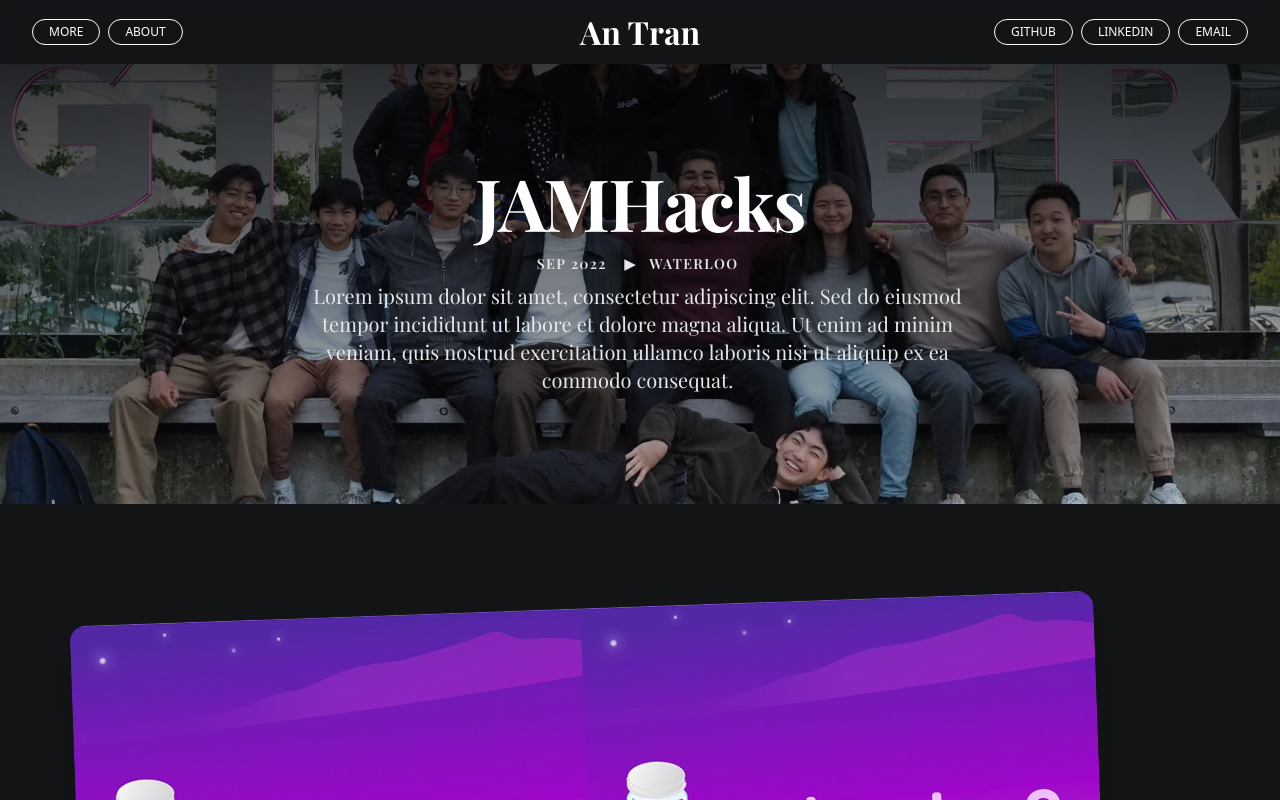
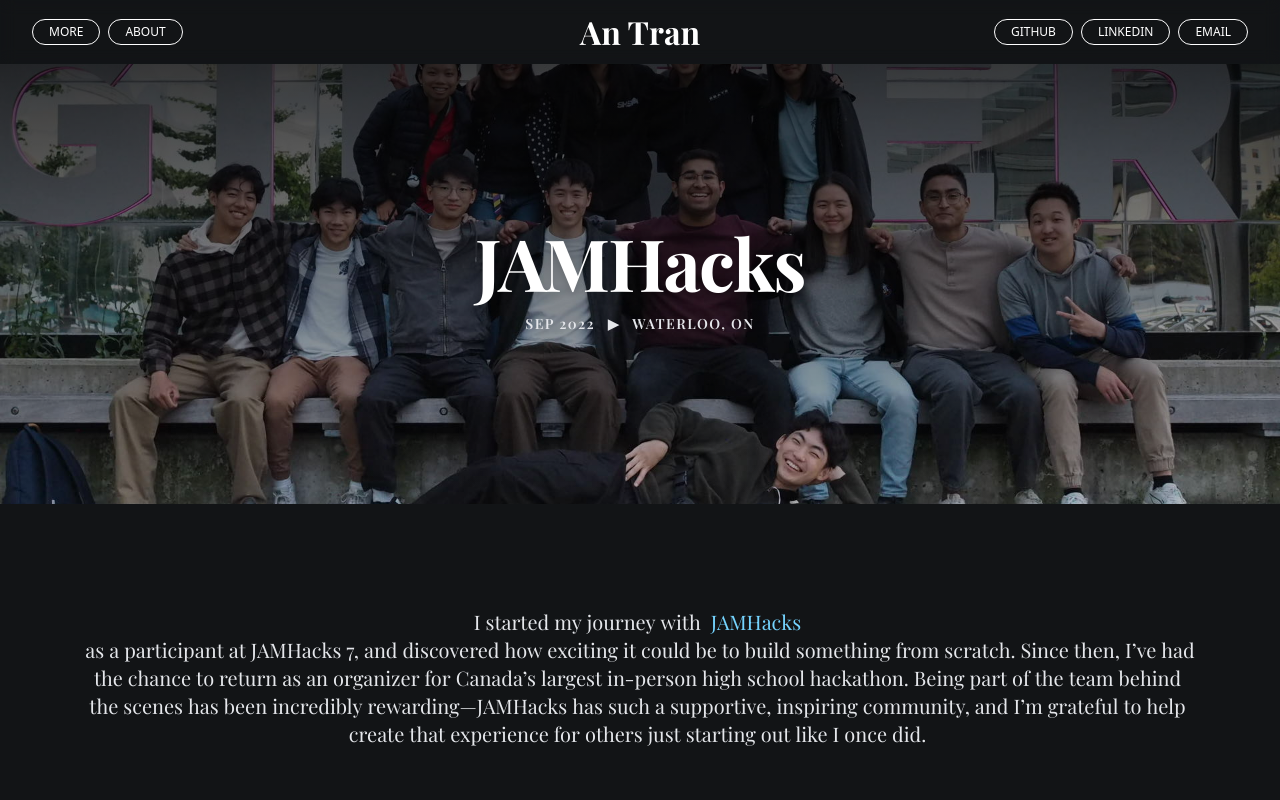
Before and after one commit to quynhan-tr/personal-website, a Next.js app: page /gallery/jamhacks in a window 1280 px wide. Shown: the top 800 px of the page. Built offline with nearby package versions, Linux system fonts and the light colour scheme; a web font is replaced by a local one.

Commit message:
feat: desc added ^.^

```diff
--- a/src/app/gallery/[slug]/page.tsx
+++ b/src/app/gallery/[slug]/page.tsx
@@ -80,12 +80,55 @@
           <h1 className="text-4xl md:text-7xl font-serif font-bold mb-4 tracking-tight drop-shadow-lg">
             {gallery.title}
           </h1>
-          <div className="uppercase tracking-widest text-sm font-semibold text-gray-200 mb-2">
-            <SplitTextAnimated text={date} /> <span className="mx-2">▶</span> <SplitTextAnimated text={location} />
+          <div className="uppercase tracking-widest text-xs md:text-sm font-semibold text-gray-200 mb-2">
+            {date} <span className="mx-2">▶</span> {location}
           </div>
-          <div className="max-w-2xl text-center text-md md:text-xl text-gray-200 font-serif mb-2">
+        </div>
+      </div>
+
+      <div className="w-full flex justify-center mt-6">
+        <div className="max-w-6xl rounded-xl px-4 pt-20 pb-7 text-center text-md md:text-xl text-gray-200 font-serif mx-auto">
+          {gallery.slug === 'we-do-wonder' ? (() => {
+            const desc = gallery.description;
+            const linkText = "We Do Wonder";
+            const linkIndex = desc.indexOf(linkText);
+            if (linkIndex === -1) return <SplitTextAnimated text={desc} />;
+            return (
+              <span className="inline">
+                <SplitTextAnimated text={desc.slice(0, linkIndex)} />
+                <a
+                  href="https://www.facebook.com/wedowonder"
+                  className="underline text-sky-300 hover:text-sky-400"
+                  target="_blank"
+                  rel="noopener noreferrer"
+                >
+                  <SplitTextAnimated text={linkText} />
+                </a>
+                <SplitTextAnimated text={desc.slice(linkIndex + linkText.length)} />
+              </span>
+            );
+          })() : gallery.slug === 'jamhacks' ? (() => {
+            const desc = gallery.description;
+            const linkText = "JAMHacks";
+            const linkIndex = desc.indexOf(linkText);
+            if (linkIndex === -1) return <SplitTextAnimated text={desc} />;
+            return (
+              <span className="inline">
+                <SplitTextAnimated text={desc.slice(0, linkIndex)} />
+                <a
+                  href="https://www.jamhacks.ca/"
+                  className="underline text-sky-300 hover:text-sky-400"
+                  target="_blank"
+                  rel="noopener noreferrer"
+                >
+                  <SplitTextAnimated text={linkText} />
+                </a>
+                <SplitTextAnimated text={desc.slice(linkIndex + linkText.length)} />
+              </span>
+            );
+          })() : (
             <SplitTextAnimated text={gallery.description} />
-          </div>
+          )}
         </div>
       </div>
 
--- a/src/app/more/page.tsx
+++ b/src/app/more/page.tsx
@@ -8,7 +8,7 @@
 import { FiChevronDown } from "react-icons/fi";
 import Link from "next/link";
 
-const intro = `Lorem ipsum dolor sit amet, consectetur adipiscing elit, sed do eiusmod tempor incididunt ut labore et dolore magna aliqua. ...`;
+const intro = `welcome to a little collection of cool things I've been part of`;
 
 // --- Types ---
 type Sidequest = {
--- a/src/components/about.tsx
+++ b/src/components/about.tsx
@@ -5,10 +5,7 @@
 import SplitTextAnimated from "@/components/SplitTextAnimated";
 import { FiDownload } from "react-icons/fi";
 
-const intro = `Lorem ipsum dolor sit amet, consectetur adipiscing elit, sed do eiusmod tempor incididunt ut labore et dolore magna aliqua.
-Ut enim ad minim veniam, quis nostrud exercitation ullamco laboris nisi ut aliquip ex ea commodo consequat.
-Duis aute irure dolor in reprehenderit in voluptate velit esse cillum dolore eu fugiat nulla pariatur.
-Excepteur sint occaecat cupidatat non proident, sunt in culpa qui officia deserunt mollit anim id est laborum.`;
+const intro = `I'm An, a second-year CS student at the University of Waterloo. *This site is a collection of my projects, experiences, and other things I've done. Feel free to look around!`;
 
 export default function About() {
   const [tilt, setTilt] = useState({ x: 0, y: 0 });
@@ -17,8 +14,8 @@
   function handleMouseMove(e: React.MouseEvent<HTMLDivElement, MouseEvent>) {
     const rect = imgRef.current?.getBoundingClientRect();
     if (!rect) return;
-    const x = ((e.clientX - rect.left) / rect.width - 0.5) * 2; // -1 to 1
-    const y = ((e.clientY - rect.top) / rect.height - 0.5) * 2; // -1 to 1
+    const x = ((e.clientX - rect.left) / rect.width - 0.5) * 2;
+    const y = ((e.clientY - rect.top) / rect.height - 0.5) * 2;
     setTilt({ x, y });
   }
 
@@ -58,8 +55,12 @@
         <h1 className="text-3xl md:text-4xl lg:text-5xl font-semibold mb-6 md:mb-8">
           <SplitTextAnimated text="hello there!" />
         </h1>
-        <p className="text-base md:text-lg text-gray-300 leading-6 md:leading-7 mb-6 md:mb-8 min-h-[6rem] md:min-h-[7.5rem]">
-          <SplitTextAnimated text={intro} />
+        <p className="text-base md:text-lg lg:text-xl text-gray-300 leading-6 md:leading-7 mb-6 md:mb-8 min-h-[6rem] md:min-h-[7.5rem]">
+          {intro.split('*').map((line, idx) => (
+            <span key={idx} className="block">
+              <SplitTextAnimated text={line.trim()} />
+            </span>
+          ))}
         </p>
         <div className="flex flex-wrap gap-3 md:gap-4 justify-center lg:justify-start">
           <a
--- a/src/components/carousels.tsx
+++ b/src/components/carousels.tsx
@@ -7,7 +7,6 @@
   "/images/3.JPG",
   "/images/4.JPG",
   "/images/5.JPG",
-  "/images/6.JPG",
 ];
 
 export default function Carousels() {
--- a/src/data/gallery.ts
+++ b/src/data/gallery.ts
@@ -12,8 +12,8 @@
   {
     slug: "we-do-wonder",
     title: "We Do Wonder",
-    banner: "/galleryImages/wdw/home4(1).jpg",
-    description: "Lorem ipsum dolor sit amet, consectetur adipiscing elit. Sed do eiusmod tempor incididunt ut labore et dolore magna aliqua. Ut enim ad minim veniam, quis nostrud exercitation ullamco laboris nisi ut aliquip ex ea commodo consequat.",
+    banner: "/galleryImages/wdw/home4(8).jpg",
+    description: "In 2021, I co-founded We Do Wonder - a non-profit that began by offering free English classes to children in Vietnam. Since then, we've expanded our efforts to include creating spaces for youth around the world to connect, fundraising for foster homes, and supporting underprivileged communities. What started as a small community project has grown into a platform for creativity, cultural exchange, and meaningful impact.",
     photos: [
       "/galleryImages/wdw/home4(2).jpg",
       "/galleryImages/wdw/home4(3).jpg",
@@ -21,7 +21,7 @@
       "/galleryImages/wdw/home4(5).jpg",
       "/galleryImages/wdw/home4(6).jpg",
       "/galleryImages/wdw/cards.jpg",
-      "/galleryImages/wdw/home4(8).jpg",
+      "/galleryImages/wdw/home4(1).jpg",
       "/galleryImages/wdw/home4(9).jpg",
       "/galleryImages/wdw/home4(10).jpg",
       "/galleryImages/wdw/street1.jpg",
@@ -31,13 +31,13 @@
       "/galleryImages/wdw/gifts.jpg"
     ],
     date: "December 2021",
-    location: "Da Nang"
+    location: "Da Nang, Vietnam"
   },
   {
     slug: "mll-leadership-club",
     title: "MLL Leadership Club",
     banner: "/galleryImages/mll/16.JPG",
-    description: "Lorem ipsum dolor sit amet, consectetur adipiscing elit. Sed do eiusmod tempor incididunt ut labore et dolore magna aliqua. Ut enim ad minim veniam, quis nostrud exercitation ullamco laboris nisi ut aliquip ex ea commodo consequat.",
+    description: "At Alexander Mackenzie High School, I led the MLL (Multilingual Language Learners) Leadership Club, where I organized two annual Cultural Fairs to celebrate the diverse backgrounds of our student community through food, performances, and cultural showcases. Hoping to share the impact more widely, I reached out to the school board—and the initiative was approved to grow beyond our school, opening up opportunities for more students across the district to get involved.",
     photos: [
       "/galleryImages/mll/1.JPG",
       "/galleryImages/mll/2.JPG",
@@ -55,13 +55,13 @@
       "/galleryImages/mll/17.JPG"
     ],
     date: "Sep 2022",
-    location: "Richmond Hill"
+    location: "Richmond Hill, ON"
   },
   {
     slug: "jamhacks",
     title: "JAMHacks",
     banner: "/galleryImages/jamhacks/3.JPG",
-    description: "Lorem ipsum dolor sit amet, consectetur adipiscing elit. Sed do eiusmod tempor incididunt ut labore et dolore magna aliqua. Ut enim ad minim veniam, quis nostrud exercitation ullamco laboris nisi ut aliquip ex ea commodo consequat.",
+    description: "I started my journey with JAMHacks as a participant at JAMHacks 7, and discovered how exciting it could be to build something from scratch. Since then, I’ve had the chance to return as an organizer for Canada’s largest in-person high school hackathon. Being part of the team behind the scenes has been incredibly rewarding—JAMHacks has such a supportive, inspiring community, and I’m grateful to help create that experience for others just starting out like I once did.",
     photos: [
       "/galleryImages/jamhacks/1.JPG",
       "/galleryImages/jamhacks/4.JPG",
@@ -77,6 +77,6 @@
       "/galleryImages/jamhacks/2.jpg",
     ],
     date: "Sep 2022",
-    location: "Waterloo"
+    location: "Waterloo, ON"
   }
 ];
--- a/src/data/sidequests.ts
+++ b/src/data/sidequests.ts
@@ -10,7 +10,7 @@
   {
     title: "We Do Wonder",
     time: "December 2021",
-    place: "Da Nang",
+    place: "Da Nang, Vietnam",
     images: [
       "/galleryImages/wdw/home4(1).jpg",
       "/galleryImages/wdw/home4(8).jpg"
@@ -20,7 +20,7 @@
   {
     title: "MLL Leadership*Club",
     time: "Sep 2022",
-    place: "Richmond Hill",
+    place: "Richmond Hill, ON",
     images: [
       "/galleryImages/mll/1.JPG",
       "/galleryImages/mll/2.JPG"
@@ -30,7 +30,7 @@
   {
     title: "JAMHacks",
     time: "Sep 2022",
-    place: "Waterloo",
+    place: "Waterloo, ON",
     images: [
       "/galleryImages/jamhacks/1.JPG",
       "/galleryImages/jamhacks/2.JPG"
```
